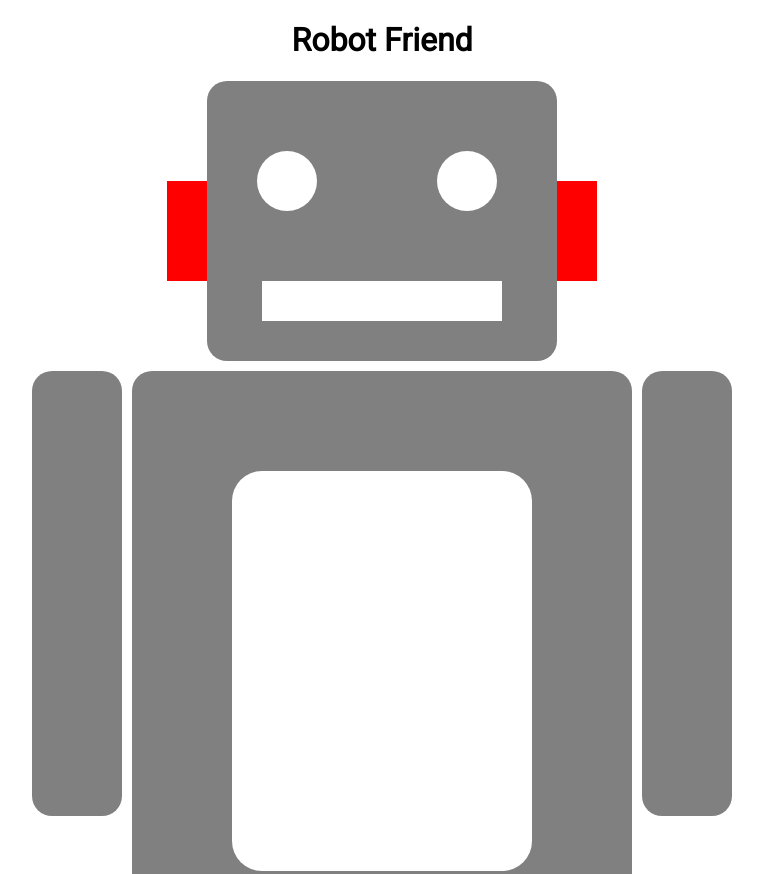
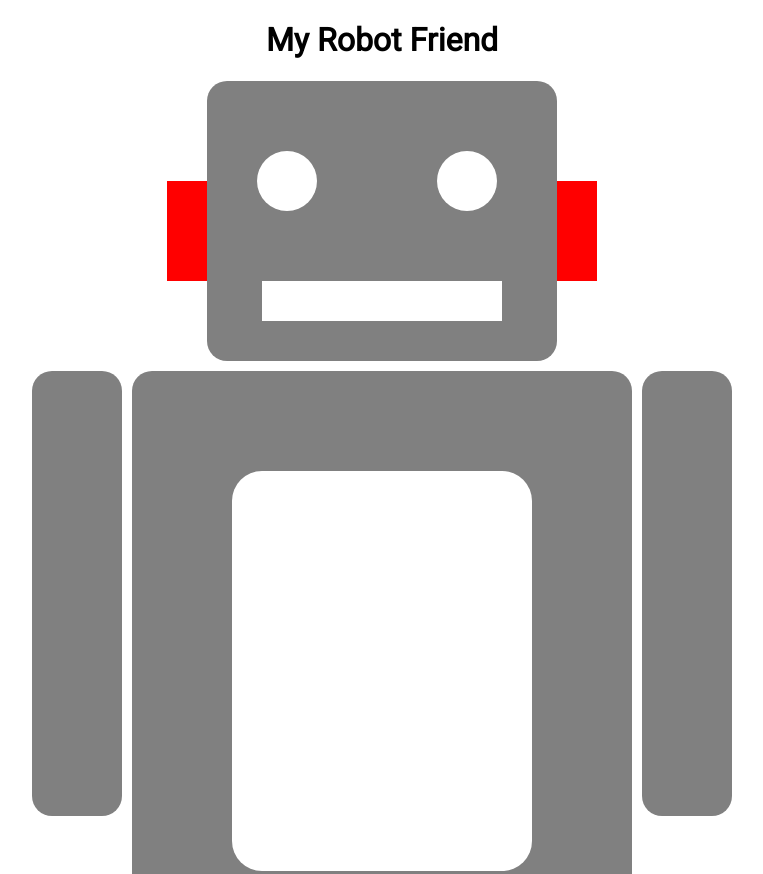
Before and after one commit to Nilam2112/background-generator, a plain HTML site: page index.html in a window 1280 px wide. Shown: the top 874 px of the page, without its empty margins (258-1021 px from the left). Drawn offline with Linux system fonts and the light colour scheme.

Commit message:
changing title

```diff
--- a/index.html
+++ b/index.html
@@ -6,7 +6,7 @@
 	<link href="https://fonts.googleapis.com/css?family=Roboto" rel="stylesheet">
 </head>
 <body>
-	<h1>Robot Friend</h1>
+	<h1> My Robot Friend</h1>
 	<div class="robots">
 		<div class="android">
 			<div class="head">
```
